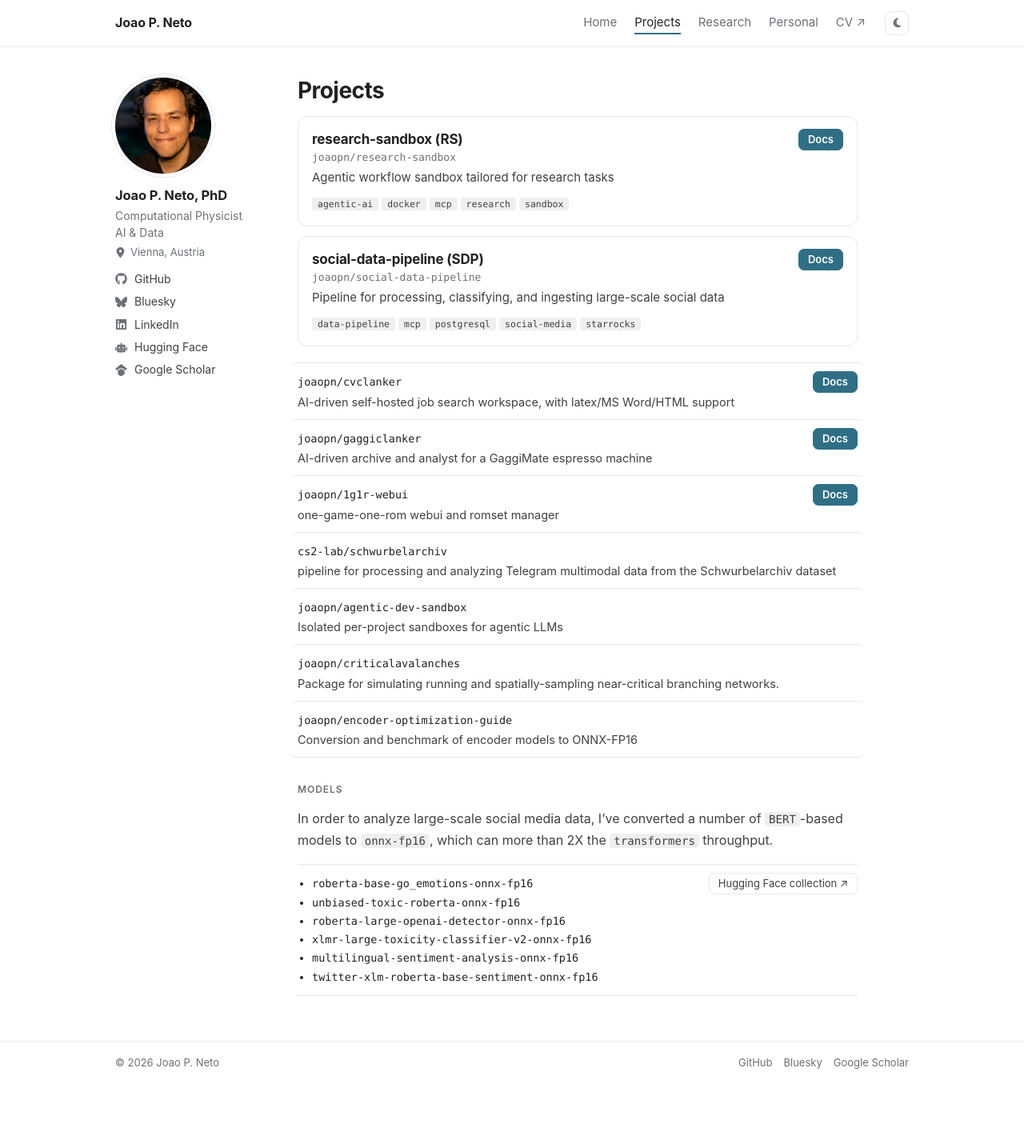
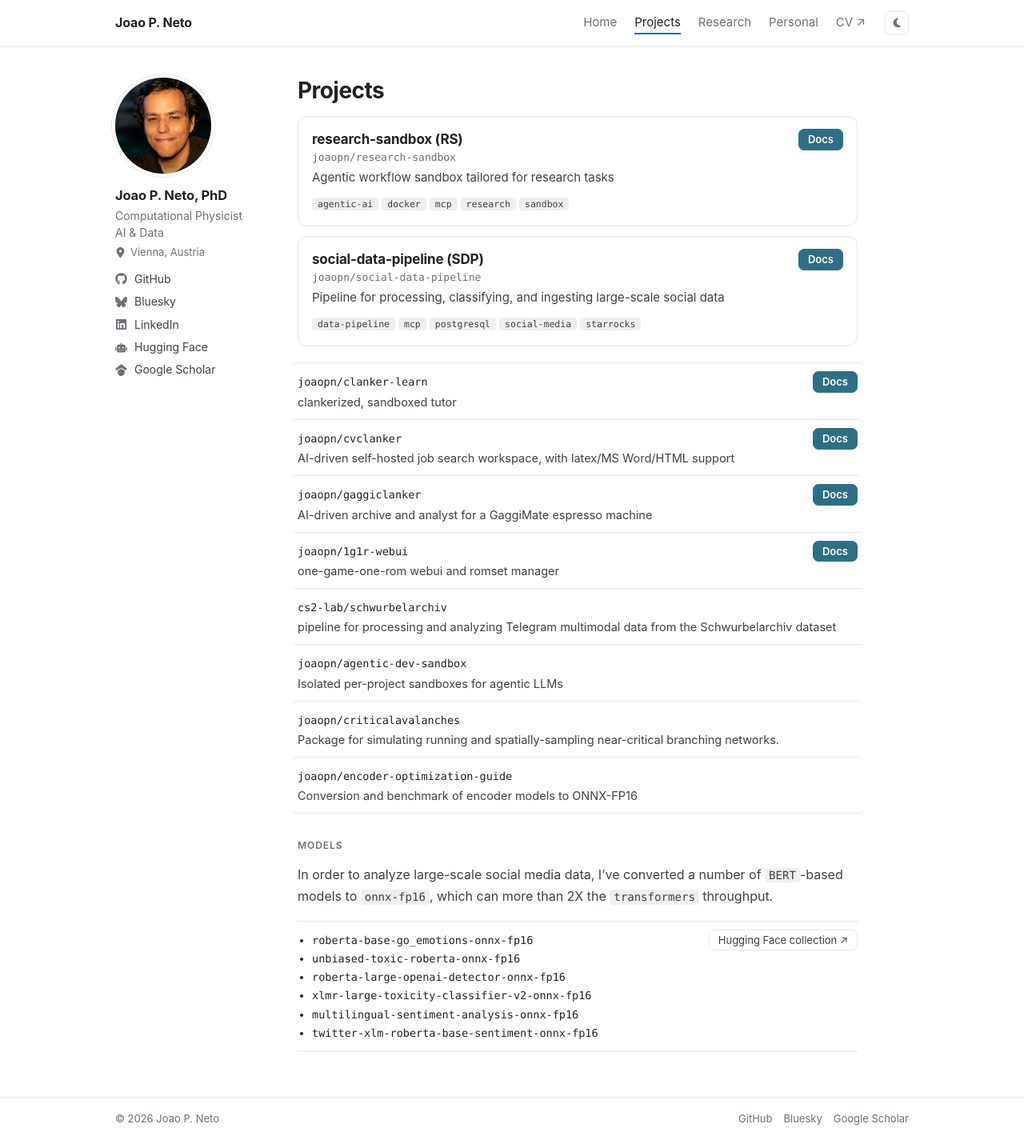
Before and after one commit to joaopn/joaopn.github.io, a Jekyll site: the page built from _pages/projects.md, in a window 1280 px wide. Shown: the whole page at 80% size. Built offline with Jekyll 4.4.1, drawn with Linux system fonts in a browser that asks for light colours; before the commit the page ends 1355 px from its top, so only the background shows below that.

Commit message:
Add clanker-learn to the projects list

```diff
--- a/_data/projects.yml
+++ b/_data/projects.yml
@@ -19,6 +19,9 @@ featured:
     docs: https://joaopn.github.io/social-data-pipeline/
 
 list:
+  - repo: joaopn/clanker-learn
+    description: "clankerized, sandboxed tutor"
+    docs: https://joaopn.github.io/clanker-learn/
   - repo: joaopn/cvclanker
     description: "AI-driven self-hosted job search workspace, with latex/MS Word/HTML support"
     docs: https://joaopn.github.io/cvclanker/
```
